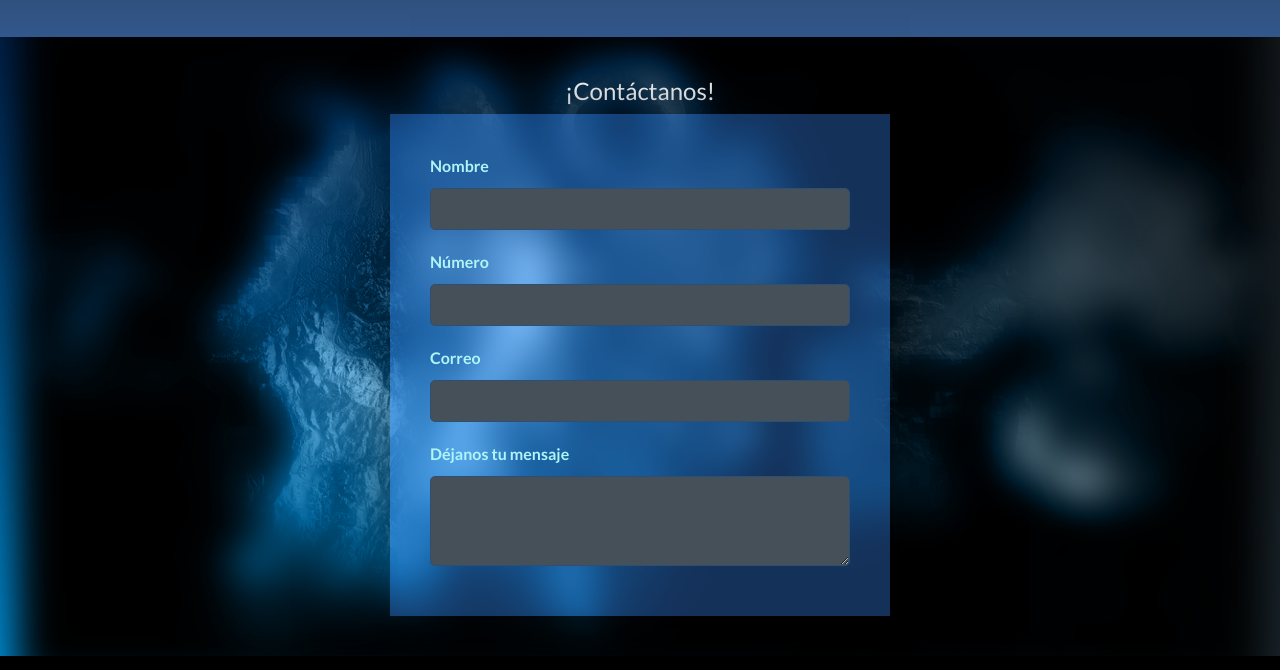
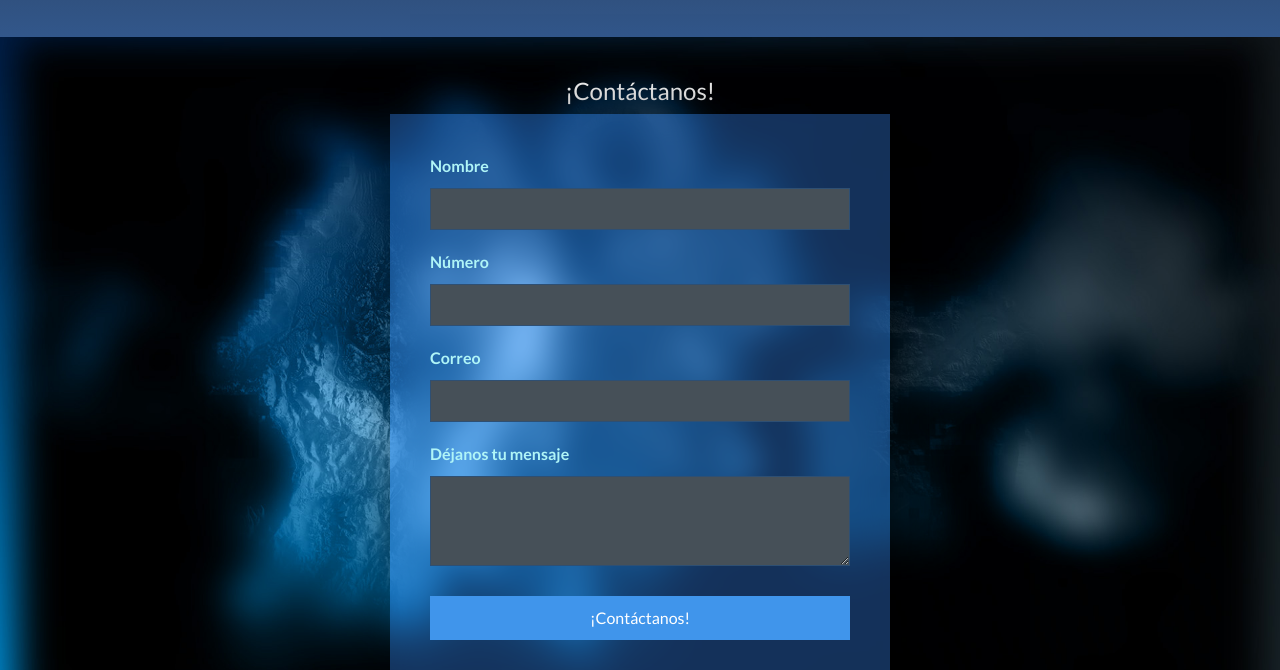
Before and after one commit to palexis22196-tech/proyecto-coder, a plain HTML site: page index.html in a window 1280 px wide. Shown: the part 1373-2043 px from the top of the page. Drawn offline with nearby package versions, Linux system fonts and the light colour scheme.

Commit message:
correccionNueva

```diff
--- a/css/style.css
+++ b/css/style.css
@@ -214,11 +214,11 @@ h3 {
 
 /* ===================== FORMULARIO DE CONTACTO ===================== */
 #contacto {
-    padding:40px 0;
+    padding:40px ;
     display: flex;
     flex-direction: column;
     align-items: center;
-    background: url(../img/form-back.png);
+    background: url(../img/form-back.jpg);
     background-repeat: no-repeat;
     background-size: cover;
     background-position: center;
@@ -240,12 +240,18 @@ h3 {
 }
 .form-contacto input,
 .form-contacto textarea {
-    border-radius: 5px;
+
     border: 1px solid var(--color-terciario);
     padding: 8px;
     margin-bottom: 10px;
     background-color: var(--color-cuartario);
     color: var(--color-blanco);
+}
+
+.formbutt {
+    color: white;
+    border-style: none;
+    padding: 10px;
 }
 
 /* ===================== FOOTER ===================== */
--- a/index.html
+++ b/index.html
@@ -129,6 +129,7 @@
 
                 <label for="mensaje">Déjanos tu mensaje</label>
                 <textarea id="mensaje" name="mensaje" cols="10" rows="3"></textarea>
+                <button class="btn-card formbutt" type="submit" form="form1">¡Contáctanos!</button>
             </form>
         </section>
     </main>
```
Also changed, not shown: img/form-back.jpg (added), img/form-back.png (deleted).
